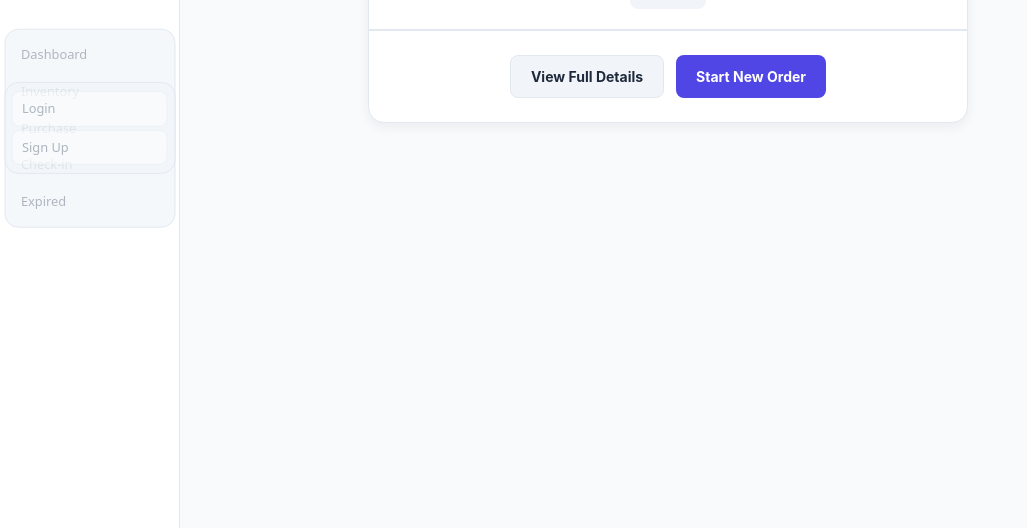
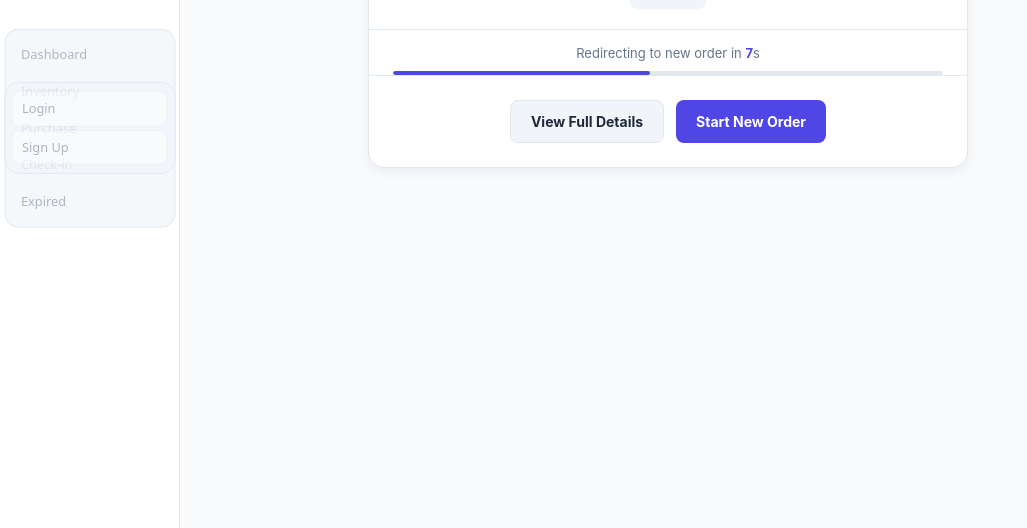
Before and after one commit to AngusChik/FINAL-PHARM, a Django app: template app/templates/order_success.html in a window 1280 px wide. Shown: the part 272-800 px from the top of the page, without its empty margins (0-1027 px from the left). Run offline with Django 4.2, Linux system fonts and the light colour scheme; the template is opened without the code that fills it, so the values that code supplies are empty; parts of the project's set-up code (start-up, migrations or seed data) failed here and were passed over.

Commit message:
added redirect from order submission back to order page
Adds a 15-second countdown timer and progress bar to the order success
page that automatically redirects the user back to the create order page.
The timer turns red in the final 5 seconds and is cancelled if the user
manually clicks either action button.

Co-Authored-By: Claude Sonnet 4.6 <noreply@anthropic.com>

```diff
--- a/app/templates/order_success.html
+++ b/app/templates/order_success.html
@@ -143,6 +143,36 @@
     border: 1px solid #e2e8f0;
   }
   .success-btn.secondary:hover { background: #e2e8f0; color: #1e293b; }
+
+  /* Auto-redirect timer bar */
+  .redirect-timer {
+    padding: 14px 24px 0;
+    text-align: center;
+  }
+  .redirect-timer-label {
+    font-size: 13px;
+    color: #64748b;
+    margin-bottom: 8px;
+  }
+  .redirect-timer-label span {
+    font-weight: 700;
+    color: #4f46e5;
+  }
+  .redirect-progress {
+    height: 4px;
+    background: #e2e8f0;
+    border-radius: 2px;
+    overflow: hidden;
+  }
+  .redirect-progress-bar {
+    height: 100%;
+    background: #4f46e5;
+    border-radius: 2px;
+    transition: width 1s linear;
+  }
+  .redirect-progress-bar.warning {
+    background: #ef4444;
+  }
 </style>
 
 <div class="success-page">
@@ -195,10 +225,45 @@
     </div>
     {% endif %}
 
+    <div class="redirect-timer">
+      <div class="redirect-timer-label">
+        Redirecting to new order in <span id="redirect-countdown">15</span>s
+      </div>
+      <div class="redirect-progress">
+        <div class="redirect-progress-bar" id="redirect-bar"></div>
+      </div>
+    </div>
+
     <div class="success-actions">
       <a href="{% url 'order_detail' order.order_id %}" class="success-btn secondary">View Full Details</a>
       <a href="{% url 'create_order' %}" class="success-btn primary">Start New Order</a>
     </div>
   </div>
 </div>
+
+<script>
+(function () {
+  const TOTAL = 15;
+  let remaining = TOTAL;
+  const countEl = document.getElementById('redirect-countdown');
+  const barEl   = document.getElementById('redirect-bar');
+
+  barEl.style.width = '100%';
+
+  const tick = setInterval(function () {
+    remaining -= 1;
+    countEl.textContent = remaining;
+    barEl.style.width = ((remaining / TOTAL) * 100) + '%';
+    if (remaining <= 5) barEl.classList.add('warning');
+    if (remaining <= 0) {
+      clearInterval(tick);
+      window.location.href = "{% url 'create_order' %}";
+    }
+  }, 1000);
+
+  document.querySelectorAll('.success-btn').forEach(function (btn) {
+    btn.addEventListener('click', function () { clearInterval(tick); });
+  });
+})();
+</script>
 {% endblock %}
```
